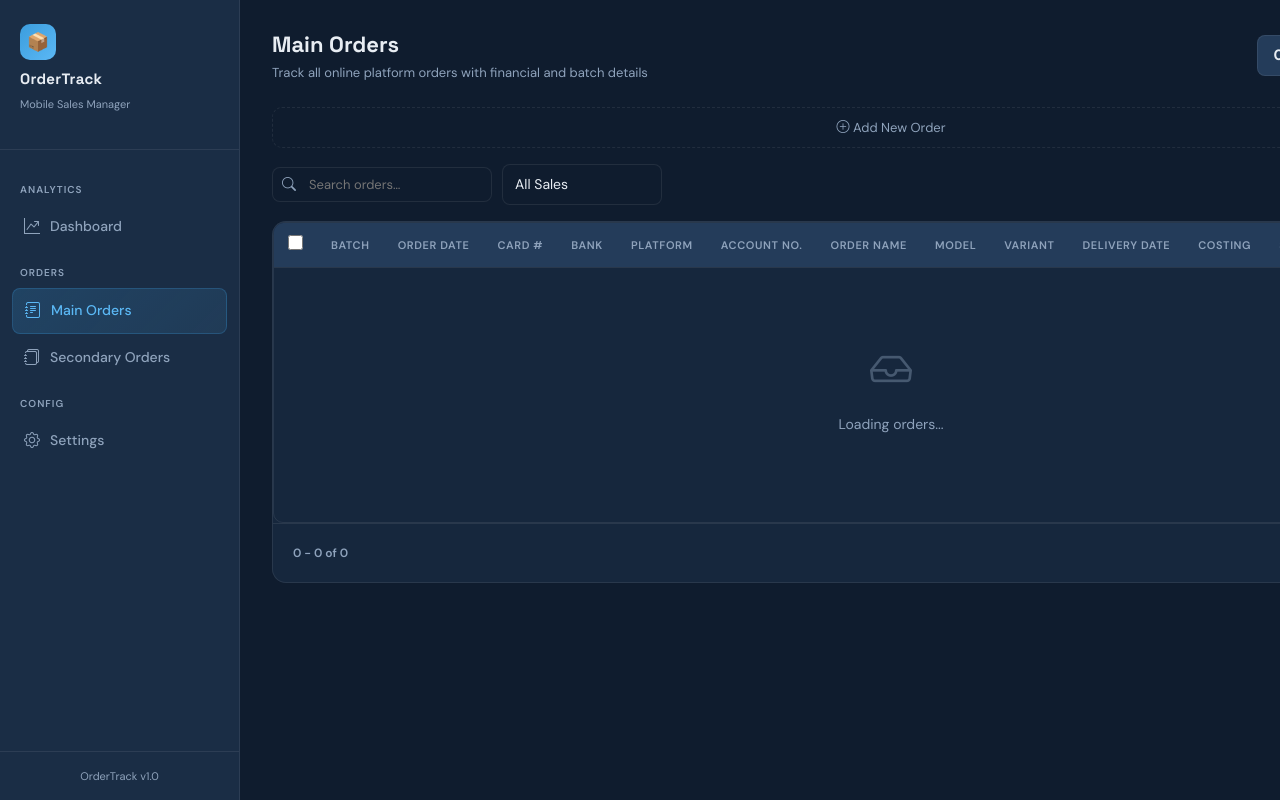
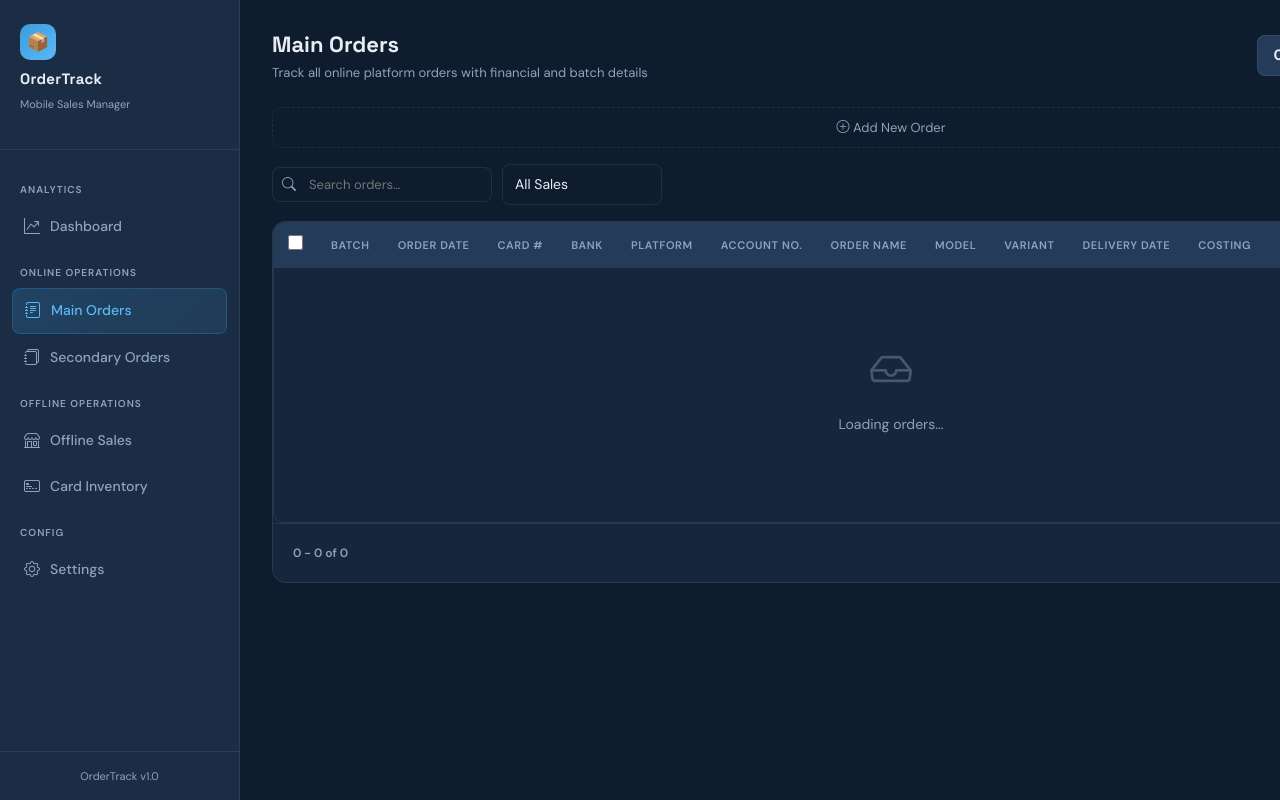
Before and after one commit to sadhukhangourab9-star/sales-tracker-made-by-claude, a Flask app: page / in a window 1280 px wide; the page is wider, and only the part inside the window is pictured. Run offline with Flask 3, Linux system fonts and the light colour scheme; data that the repository does not hold is empty; some libraries are stand-ins or nearby versions.

Commit message:
Update base.html

```diff
--- a/templates/base.html
+++ b/templates/base.html
@@ -291,17 +291,24 @@
     <h1>OrderTrack</h1>
     <p>Mobile Sales Manager</p>
   </div>
-  <div class="sidebar-nav">
+ <div class="sidebar-nav">
     <div class="nav-label">Analytics</div>
     <a href="/dashboard" class="nav-link {% if active=='dashboard' %}active{% endif %}">
       <i class="bi bi-graph-up-arrow"></i> Dashboard
     </a>
-    <div class="nav-label">Orders</div>
+    <div class="nav-label">Online Operations</div>
     <a href="/" class="nav-link {% if active=='main' %}active{% endif %}">
       <i class="bi bi-journal-text"></i> Main Orders
     </a>
     <a href="/secondary" class="nav-link {% if active=='secondary' %}active{% endif %}">
       <i class="bi bi-journals"></i> Secondary Orders
+    </a>
+    <div class="nav-label">Offline Operations</div>
+    <a href="/offline" class="nav-link {% if active=='offline' %}active{% endif %}">
+      <i class="bi bi-shop"></i> Offline Sales
+    </a>
+    <a href="/inventory" class="nav-link {% if active=='inventory' %}active{% endif %}">
+      <i class="bi bi-credit-card-2-front"></i> Card Inventory
     </a>
     <div class="nav-label">Config</div>
     <a href="/settings" class="nav-link {% if active=='settings' %}active{% endif %}">
```
